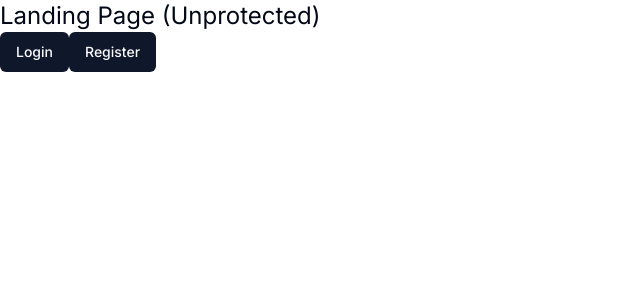
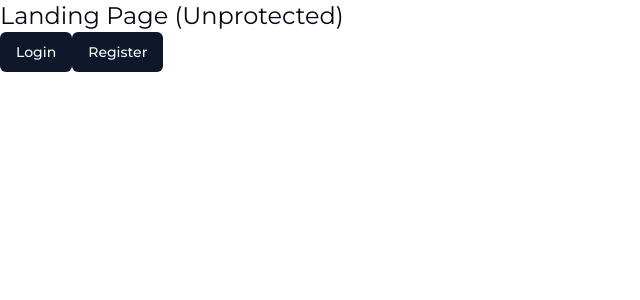
Before and after one commit to mrwebwork/ai-saas, a Next.js app: page / in a window 1280 px wide. Shown: the top 300 px of the page, without its empty margins (0-640 px from the left). Built offline with nearby package versions, Linux system fonts and the light colour scheme.

Commit message:
Create Navbar component, display user info on dashboard page

```diff
--- /dev/null
+++ b/app/(dashboard)/layout.tsx
@@ -0,0 +1,13 @@
+const DashBoardLayout = ({ children }: { children: React.ReactNode }) => {
+  return (
+    <div className="h-full relative">
+      <div className="hidden h-full md:flex md:w-72 md:flex-col md:fixed md:inset-y-0 z-[80] bg-gray-900">
+        {/* //TODO Sidebar Component go here  */}
+        <div className="text-white">Hello Sidebar</div>
+      </div>
+      <main className="md:pl-72">{children}</main>
+    </div>
+  );
+};
+
+export default DashBoardLayout;
--- a/app/layout.tsx
+++ b/app/layout.tsx
@@ -1,9 +1,9 @@
 import "./globals.css";
 import type { Metadata } from "next";
 import { ClerkProvider } from "@clerk/nextjs";
-import { Inter } from "next/font/google";
+import { Montserrat } from "next/font/google";
 
-const inter = Inter({ subsets: ["latin"] });
+const mont = Montserrat({ subsets: ["latin"] });
 
 export const metadata: Metadata = {
   title: "Genius",
@@ -18,7 +18,7 @@
   return (
     <ClerkProvider>
       <html lang="en">
-        <body className={inter.className}>{children}</body>
+        <body className={mont.className}>{children}</body>
       </html>
     </ClerkProvider>
   );
```
